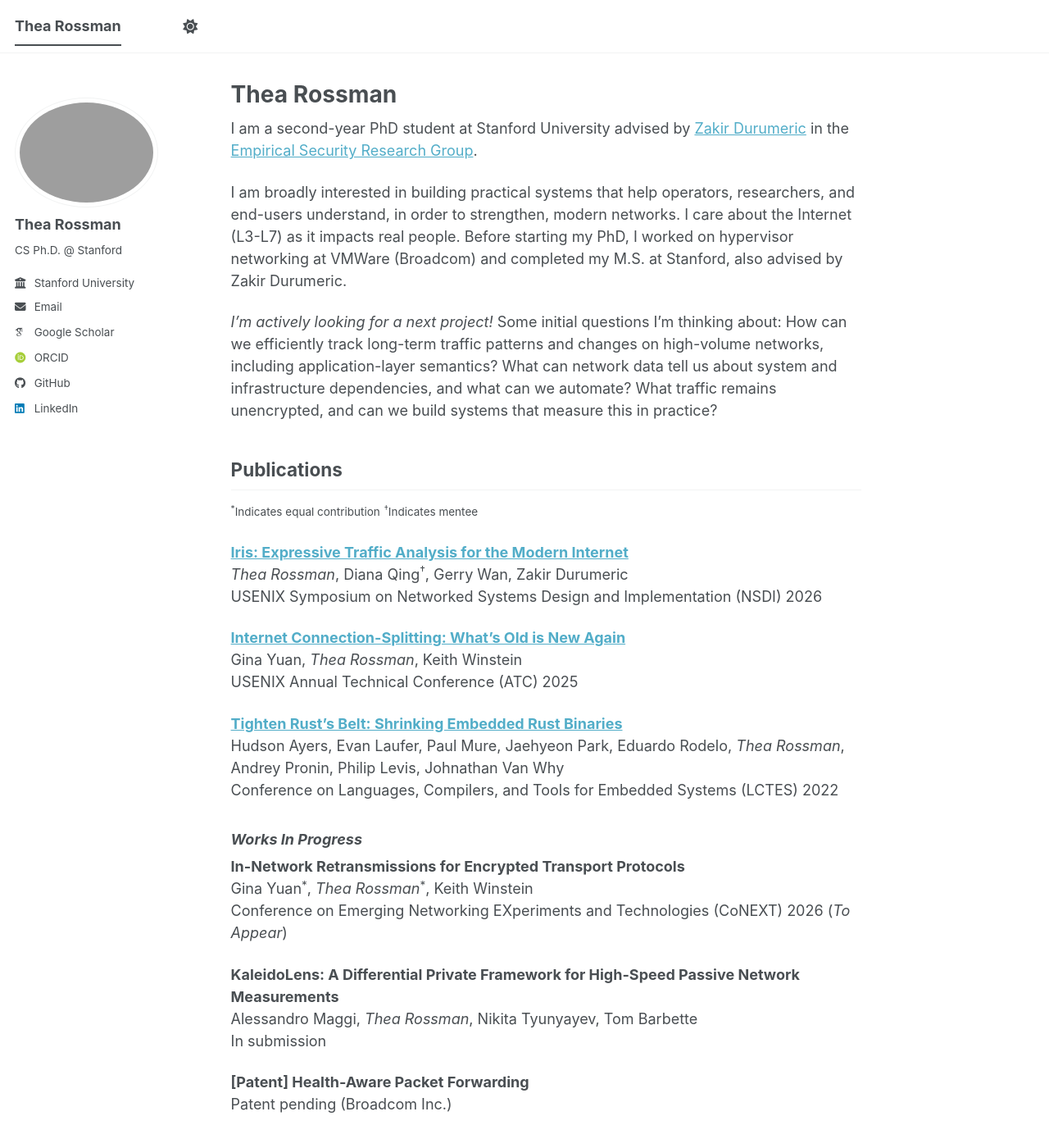
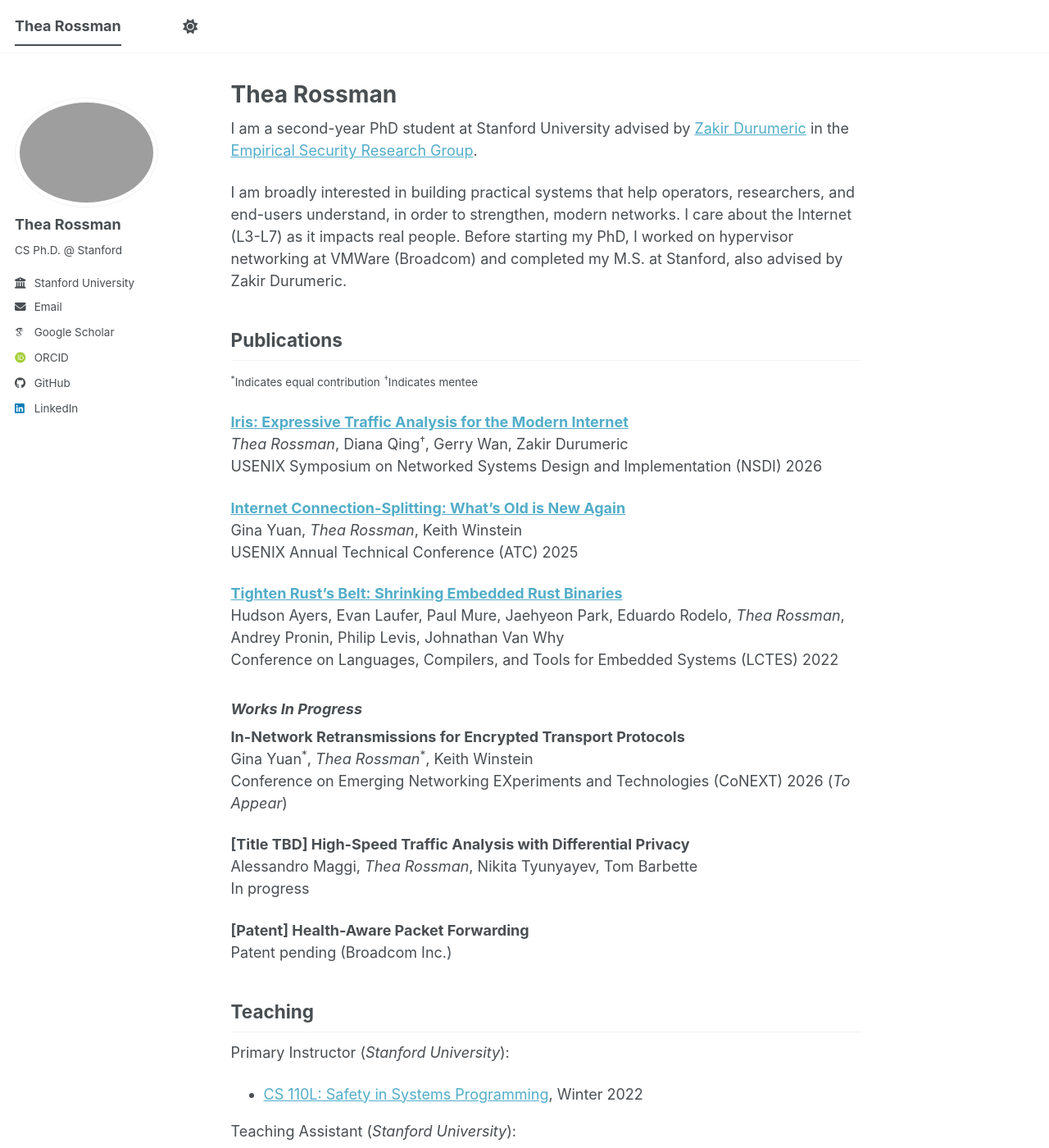
Before and after one commit to thearossman/thearossman.github.io, a Jekyll site: the page built from _pages/about.md, in a window 1280 px wide and 1400 px high. Shown: the whole window at 82% size. Built offline with Jekyll 4.4.1, drawn with Linux system fonts in a browser that asks for light colours; some web fonts are replaced; a script bundle is joined from its source files by our own code; library files that are not in the unit come from our copies.

Commit message:
remove next project, remove kaleidolens name

```diff
--- a/_pages/about.md
+++ b/_pages/about.md
@@ -10,11 +10,6 @@ redirect_from:
 I am a second-year PhD student at Stanford University advised by [Zakir Durumeric](https://zakird.com) in the [Empirical Security Research Group](https://esrg.stanford.edu).
 
 I am broadly interested in building practical systems that help operators, researchers, and end-users understand, in order to strengthen, modern networks. I care about the Internet (L3-L7) as it impacts real people. Before starting my PhD, I worked on hypervisor networking at VMWare (Broadcom) and completed my M.S. at Stanford, also advised by Zakir Durumeric.
-
-*I’m actively looking for a next project!* Some initial questions I’m thinking about:
-How can we efficiently track long-term traffic patterns and changes on high-volume networks, including application-layer semantics?
-What can network data tell us about system and infrastructure dependencies, and what can we automate?
-What traffic remains unencrypted, and can we build systems that measure this in practice?
 
 ## Publications <a id="publications"></a>
 
@@ -40,9 +35,9 @@ Conference on Languages, Compilers, and Tools for Embedded Systems (LCTES) 2022<
 Gina Yuan<sup>\*</sup>, *Thea Rossman*<sup>\*</sup>, Keith Winstein<br>
 Conference on Emerging Networking EXperiments and Technologies (CoNEXT) 2026 (*To Appear*)<br>
 
-**KaleidoLens: A Differential Private Framework for High-Speed Passive Network Measurements**<br>
+**\[Title TBD\] High-Speed Traffic Analysis with Differential Privacy**<br>
 Alessandro Maggi, *Thea Rossman*, Nikita Tyunyayev, Tom Barbette<br>
-In submission<br>
+In progress<br>
 
 **\[Patent\] Health-Aware Packet Forwarding**<br>
 Patent pending (Broadcom Inc.)<br>
```
